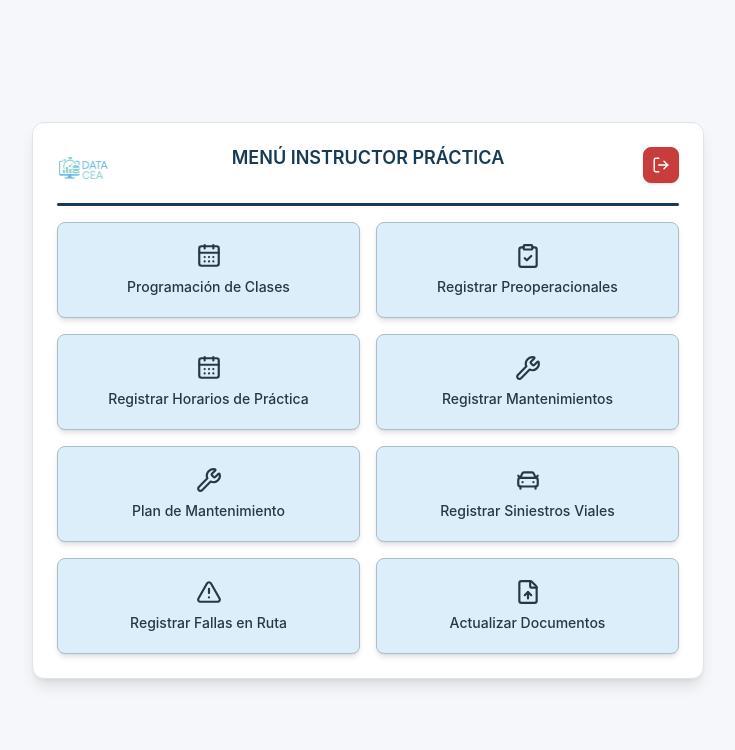
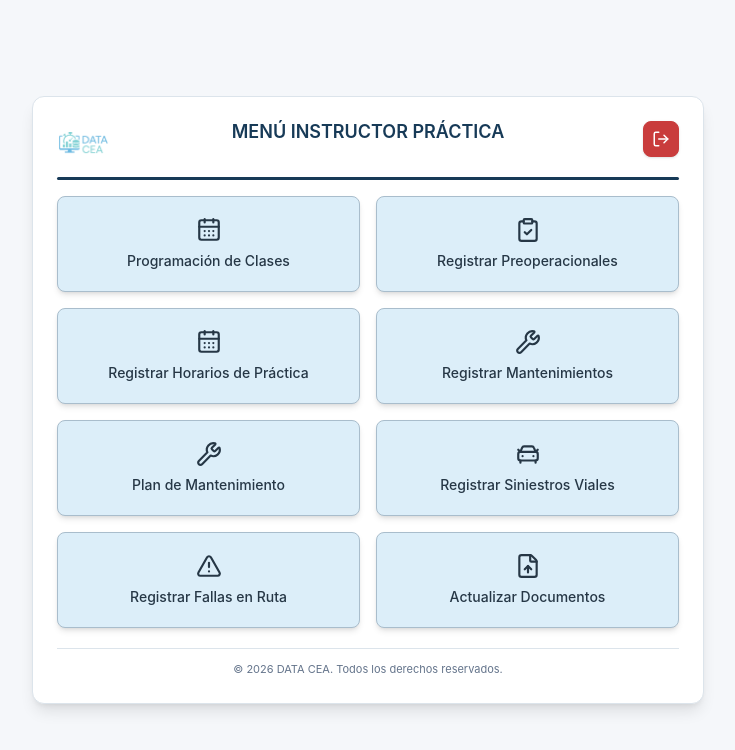
Before and after one commit to YulianoB/DATA-CEA, a Next.js app: page /instructor/practica in a window 1280 px wide. Shown: the top 750 px of the page, without its empty margins (272-1007 px from the left). Built offline with nearby package versions, Linux system fonts and the light colour scheme; sample sign-in values are in the browser's storage.

Commit message:
Ajustar navegación compacta y pie de página en menú instructor

```diff
--- a/app/instructor/practica/page.js
+++ b/app/instructor/practica/page.js
@@ -5,6 +5,7 @@
 import { useEffect, useState } from 'react'
 import { useRouter } from 'next/navigation'
 import { Toaster, toast } from 'sonner'
+import { PiePaginaPractica } from '@/components/instructor/practica/EstilosModuloPractica'
 import {
   CalendarDays,
   CarFront,
@@ -257,6 +258,7 @@ export default function InstructorPracticaPage() {
             )
           })}
         </div>
+        <PiePaginaPractica />
       </div>
     </div>
   )}
```
